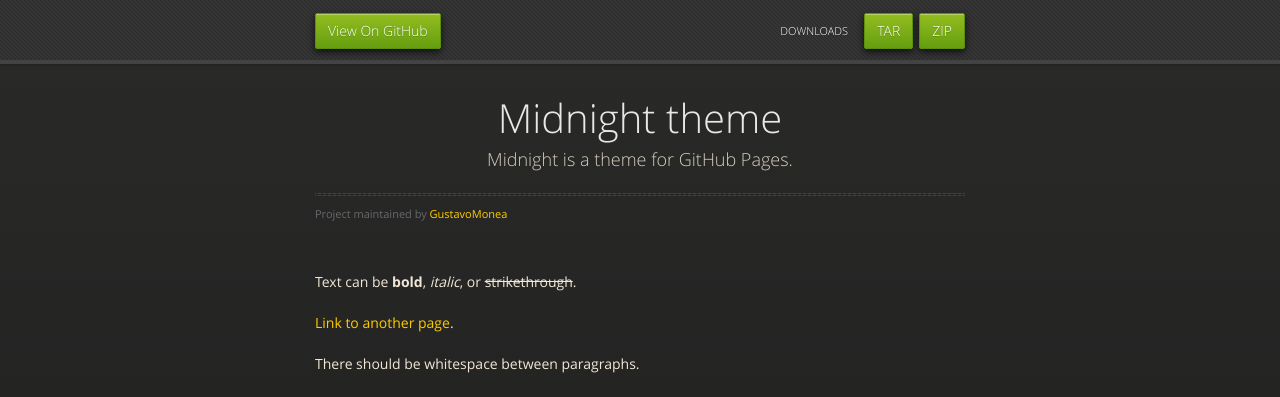
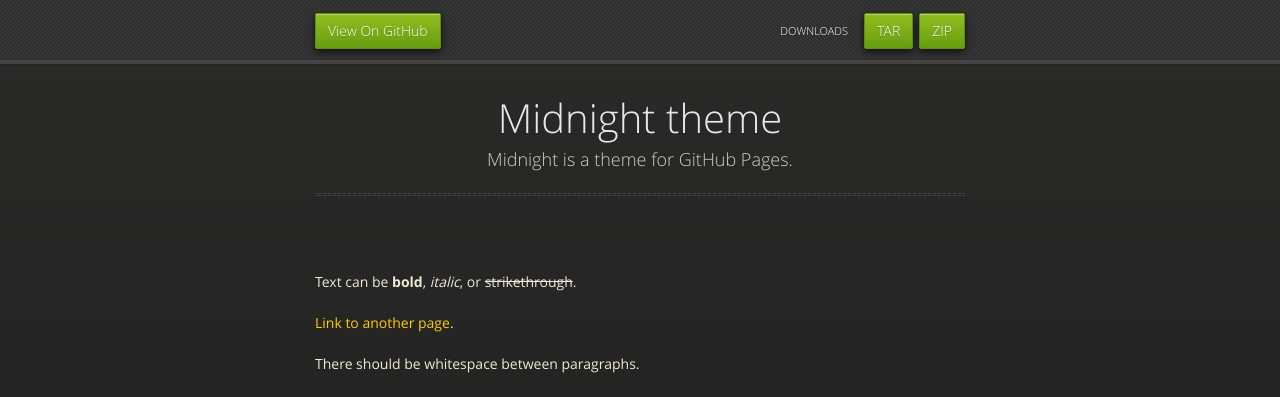
Before and after one commit to GustavoMonea/GustavoMonea.github.io, a Jekyll site: the page built from index.md, in a window 1280 px wide and 900 px high. Shown: the top 397 px of the window. Built offline with Jekyll 4.4.1, drawn with Linux system fonts in a browser that asks for light colours.

Commit message:
Update default.html
Minimal information in top

```diff
--- a/_layouts/default.html
+++ b/_layouts/default.html
@@ -38,7 +38,6 @@
           <h1>{{ site.title | default: site.github.repository_name }}</h1>
           <p>{{ site.description | default: site.github.project_tagline }}</p>
           <hr>
-          <span class="credits left">Project maintained by <a href="{{ site.github.owner_url }}">{{ site.github.owner_name }}</a></span>
         </div>
 
         {{ content }}
```
